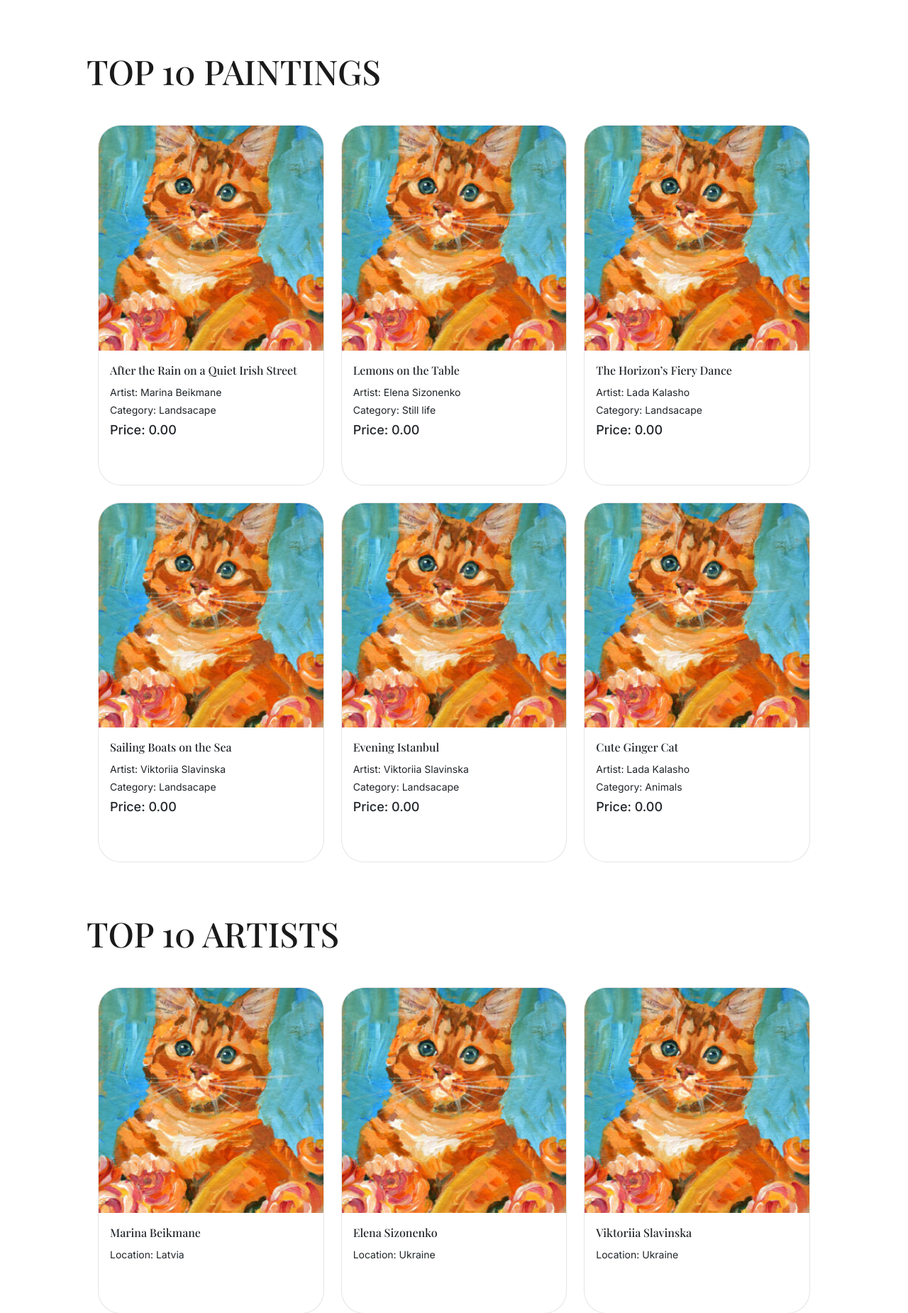
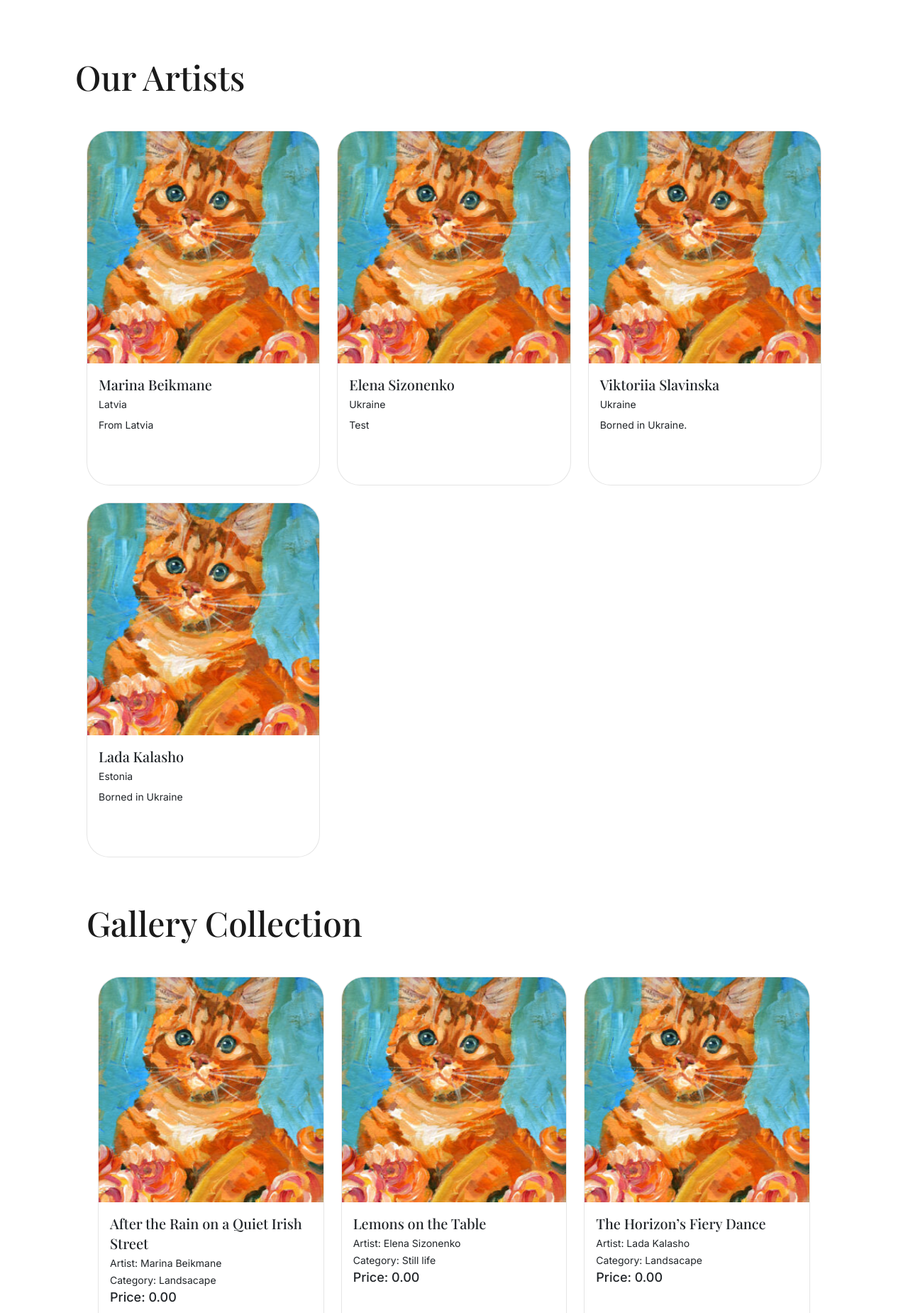
Before and after one commit to ElenaZudina/artportal, a PHP site: page / in a window 1280 px wide. Shown: the part 134-1984 px from the top of the page at 71% size. Run offline with PHP 8.4, Linux system fonts and the light colour scheme; data comes from the database, SQL or seed files in the repository.

Commit message:
Checkpoint before switching context

```diff
--- a/public/css/custom.css
+++ b/public/css/custom.css
@@ -1,11 +1,32 @@
 /* =========================
    CUSTOM TYPOGRAPHY - BOOTSTRAP CLASSES
 ========================= */
+
+/* Card title */
+.card-title {
+  font-size: var(--text-h3);
+  font-weight: var(--font-weight-medium);
+  line-height: 28px;
+  margin-bottom: 4px;
+}
 
 /* Card text - general text in cards */
 .card-text {
   font-size: var(--text-sm);
   font-weight: var(--font-weight-normal);
+  line-height: 20px;
+  margin-bottom: 8px;
+}
+
+/* Artist description in grid card: 2 lines max */
+.artist-description {
+  line-height: 22.8px;
+  display: -webkit-box;
+  -webkit-box-orient: vertical;
+  -webkit-line-clamp: 2;
+  line-clamp: 2;
+  overflow: hidden;
+  margin-bottom: 4px;
 }
 
 /* Price in paintings grid card */
--- a/views/home.php
+++ b/views/home.php
@@ -1,15 +1,16 @@
 <?php
 ob_start();
 ?>
+
+<h2 class="mt-5">Our Artists</h2>
+    <?php
+        ViewArtists::ArtistsGrid($artistArr);
+    ?>
+
 <div class="container my-4">
-    <h2 class="mb-3">TOP 10 PAINTINGS </h2>
+    <h2 class="mb-3">Gallery Collection</h2>
     <?php
         ViewPaintings::PaintingsGrid($arr);
-    ?>
-
-    <h2 class="mt-5">TOP 10 ARTISTS</h2>
-    <?php
-        ViewArtists::ArtistsGrid($artistArr);
     ?>
 </div>
 
--- a/views/partials/artists.php
+++ b/views/partials/artists.php
@@ -8,10 +8,9 @@ class ViewArtists{
                 echo '<div class="card h-100 rounded-5 overflow-hidden">'; // карточка
                     echo '<img src="images/' .htmlspecialchars( $value['picture'] ?? 'test.jpg', ENT_QUOTES, 'UTF-8' ).'" class="img-fluid" alt="' . htmlspecialchars($value['name'], ENT_QUOTES, 'UTF-8') . '">'; // Изображение внутри обертки
                     echo '<div class="card-body">';
-                        echo '<h5 class="card-title">' . htmlspecialchars($value['name'], ENT_QUOTES, 'UTF-8') . '</h5>';
-                        echo '<p class="card-text mb-1">';
-                        echo 'Location: ' . htmlspecialchars($value['location'] ?? 'Unknown', ENT_QUOTES, 'UTF-8') . '<br>';
-                        echo '</p>';
+                        echo '<h3 class="card-title">' . htmlspecialchars($value['name'], ENT_QUOTES, 'UTF-8') . '</h3>';
+                        echo '<p class="card-text">'. htmlspecialchars($value['location'] ?? 'Unknown', ENT_QUOTES, 'UTF-8') . '</p>';
+                        echo '<p class="card-text artist-description">'. htmlspecialchars($value['bio'] ?? 'Unknown', ENT_QUOTES, 'UTF-8') . '</p>';
                         //Controller::CommentsCount($value['id']); будет добавлено позже, когда будет реализована модель комментариев
                         echo '<a href="artist?id=' . $value['id'] . '" class="btn btn-primary mt-2">View details</a>';
                     echo '</div>'; // Закрываем card-body
--- a/views/partials/paintings.php
+++ b/views/partials/paintings.php
@@ -33,7 +33,7 @@ class ViewPaintings{
                 echo '<div class="card h-100 rounded-5 overflow-hidden">';
                     echo '<img src="images/' .htmlspecialchars( $value['image'] ?? 'test.jpg', ENT_QUOTES, 'UTF-8' ).'" class="card-img-top" alt="' . htmlspecialchars($value['title'], ENT_QUOTES, 'UTF-8') . '">';
                     echo '<div class="card-body">';
-                        echo '<h5 class="card-title">' . htmlspecialchars($value['title'], ENT_QUOTES, 'UTF-8') . '</h5>';
+                        echo '<h3 class="card-title">' . htmlspecialchars($value['title'], ENT_QUOTES, 'UTF-8') . '</h3>';
                         echo '<p class="card-text mb-1">';
                         echo 'Artist: ' . htmlspecialchars($value['artist_name'] ?? 'Unknown', ENT_QUOTES, 'UTF-8') . '<br>';
                         echo '</p>';
```
